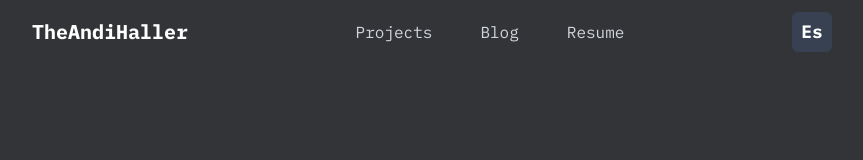
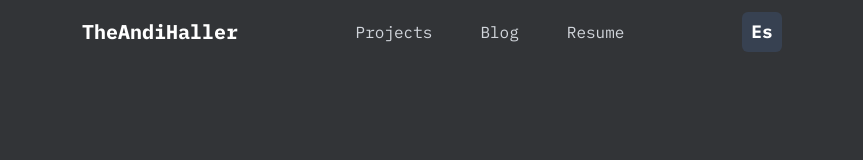
Before and after one commit to TheAndiHaller/TheAndiHallerDev, a Next.js app in the folder theandihallerdev/: page /blog in a window 1280 px wide. Shown: the top 160 px of the page, without its empty margins (208-1071 px from the left). Built offline with nearby package versions, Linux system fonts and the light colour scheme; a web font is replaced by a local one.

Commit message:
modif width

```diff
--- a/theandihallerdev/app/ui/container.tsx
+++ b/theandihallerdev/app/ui/container.tsx
@@ -1,6 +1,6 @@
 export default function Container({ children }: { children: React.ReactNode }) {
   return (
-    <div className="max-w-[800px] mx-auto min-h-screen flex flex-col ">
+    <div className="max-w-[700px] mx-auto min-h-screen flex flex-col ">
       {children}
     </div>
   );
--- a/theandihallerdev/app/ui/nav-bar.tsx
+++ b/theandihallerdev/app/ui/nav-bar.tsx
@@ -25,7 +25,7 @@
 
   return (
     <nav>
-      <div className="max-w-[800px] mx-auto mb-24">
+      <div className="max-w-[700px] mx-auto mb-24">
         <div className="flex justify-end sm:justify-between w-full h-16">
           <div className="flex items-center size-full sm:size-auto pl-6 sm:px-0">
             <Link href={ !isSpanish ? "/" : "/es" } className="text-white font-bold text-xl pr-6 sm:px-0">
```
